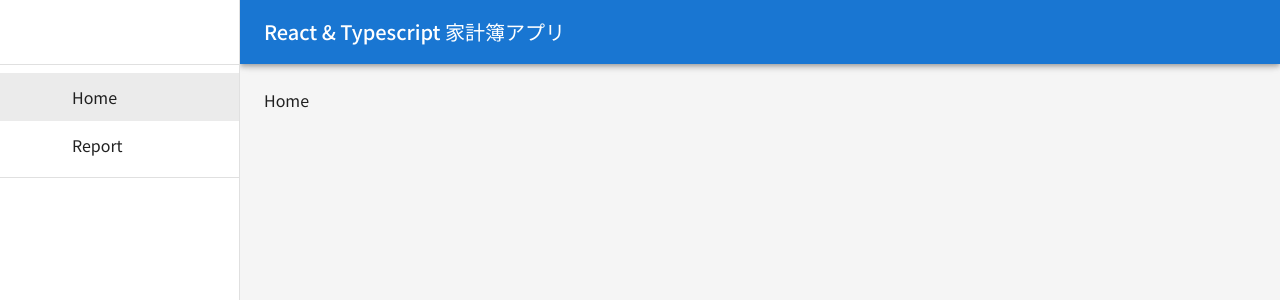
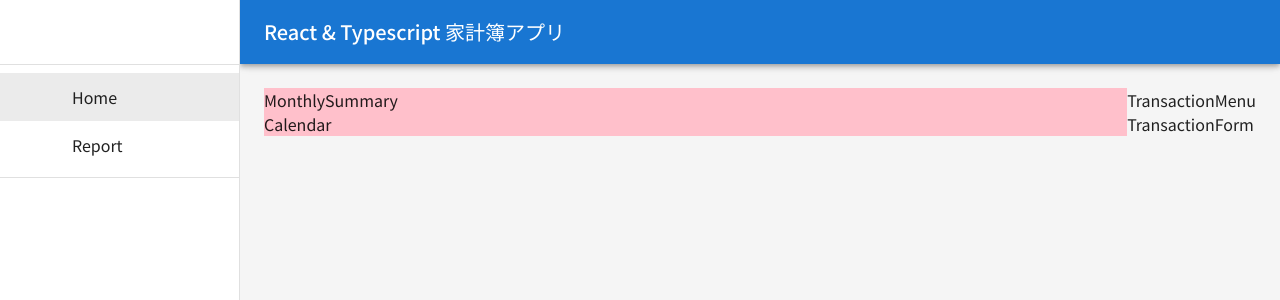
Before and after one commit to shun-radiation/udemy6_household-app, a React (Vite) app: page / in a window 1280 px wide. Shown: the top 300 px of the page. Built offline with nearby package versions, Linux system fonts and the light colour scheme; some icons are missing; a web font is replaced by a local one.

Commit message:
Home画面に必要なコンポーネントの作成

```diff
--- /dev/null
+++ b/src/components/Calendar.tsx
@@ -0,0 +1,5 @@
+const Calendar = () => {
+  return <div>Calendar</div>;
+};
+
+export default Calendar;
--- /dev/null
+++ b/src/components/MonthlySummary.tsx
@@ -0,0 +1,5 @@
+const MonthlySummary = () => {
+  return <div>MonthlySummary</div>;
+};
+
+export default MonthlySummary;
--- /dev/null
+++ b/src/components/TransactionForm.tsx
@@ -0,0 +1,5 @@
+const TransactionForm = () => {
+  return <div>TransactionForm</div>;
+};
+
+export default TransactionForm;
--- /dev/null
+++ b/src/components/TransactionMenu.tsx
@@ -0,0 +1,5 @@
+const TransactionMenu = () => {
+  return <div>TransactionMenu</div>;
+};
+
+export default TransactionMenu;
--- a/src/pages/Home.tsx
+++ b/src/pages/Home.tsx
@@ -1,5 +1,25 @@
+import { Box } from '@mui/material';
+import MonthlySummary from '../components/MonthlySummary';
+import Calendar from '../components/Calendar';
+import TransactionMenu from '../components/TransactionMenu';
+import TransactionForm from '../components/TransactionForm';
+
 const Home = () => {
-  return <div>Home</div>;
+  return (
+    <Box sx={{ display: 'flex' }}>
+      {/* 左側コンテンツ */}
+      <Box sx={{ flexGrow: 1, bgcolor: 'pink' }}>
+        <MonthlySummary />
+        <Calendar />
+      </Box>
+
+      {/* 右側コンテンツ */}
+      <Box>
+        <TransactionMenu />
+        <TransactionForm />
+      </Box>
+    </Box>
+  );
 };
 
 export default Home;
```
